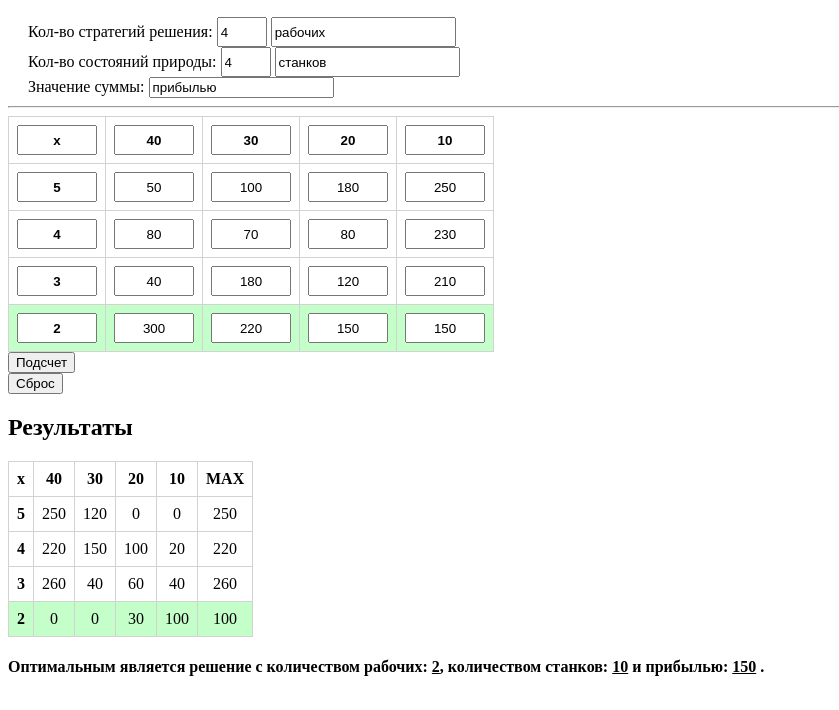
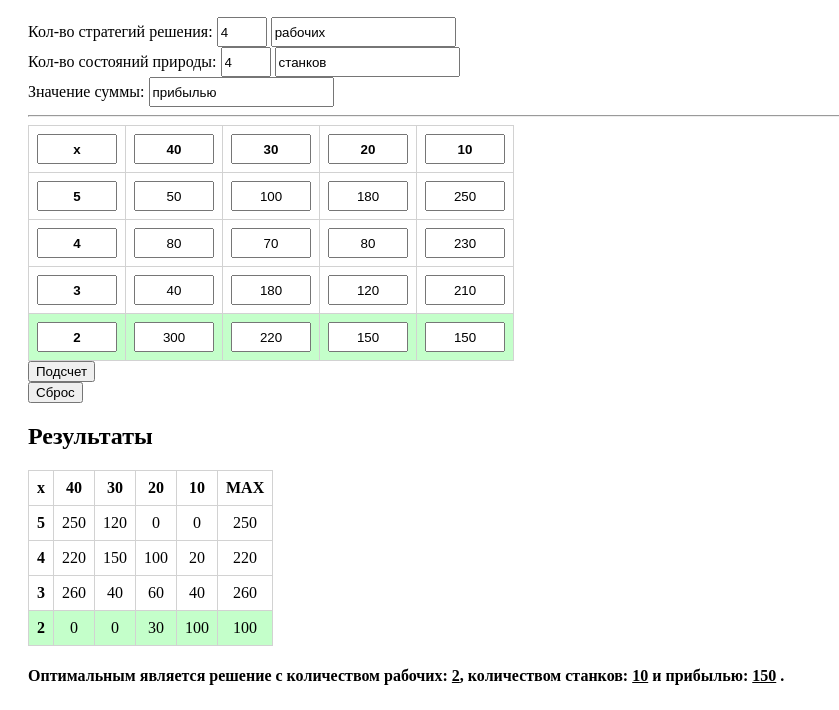
Before and after one commit to phpusr-archive/ugatu-TPR, a plain HTML site: page index.html in a window 1280 px wide. Shown: the part 90-800 px from the top of the page, without its empty margins (0-839 px from the left). Drawn offline with Linux system fonts and the light colour scheme.

Commit message:
Fix: Поправил структуру страницы

```diff
--- a/index.html
+++ b/index.html
@@ -36,7 +36,6 @@
                 <input type="text" ng-model="columnsName" />
             </label>
         </div>
-        </div>
         <div>
             <label>
                 <span class="lead">Значение суммы: </span>
@@ -49,7 +48,6 @@
 
     <!--Таблица для заполнения-->
     <div class="my-table">
-        <div class="table table-striped table-hover table-bordered">
         <table class="table table-striped table-hover table-bordered">
             <tr ng-repeat="row in table" ng-class="$index == minRow ? 'success' : ''">
                 <td ng-repeat="c in row" ng-class="c.title ? 'title' : ''">
```
Lines whose indentation alone changed are shown as unchanged.
